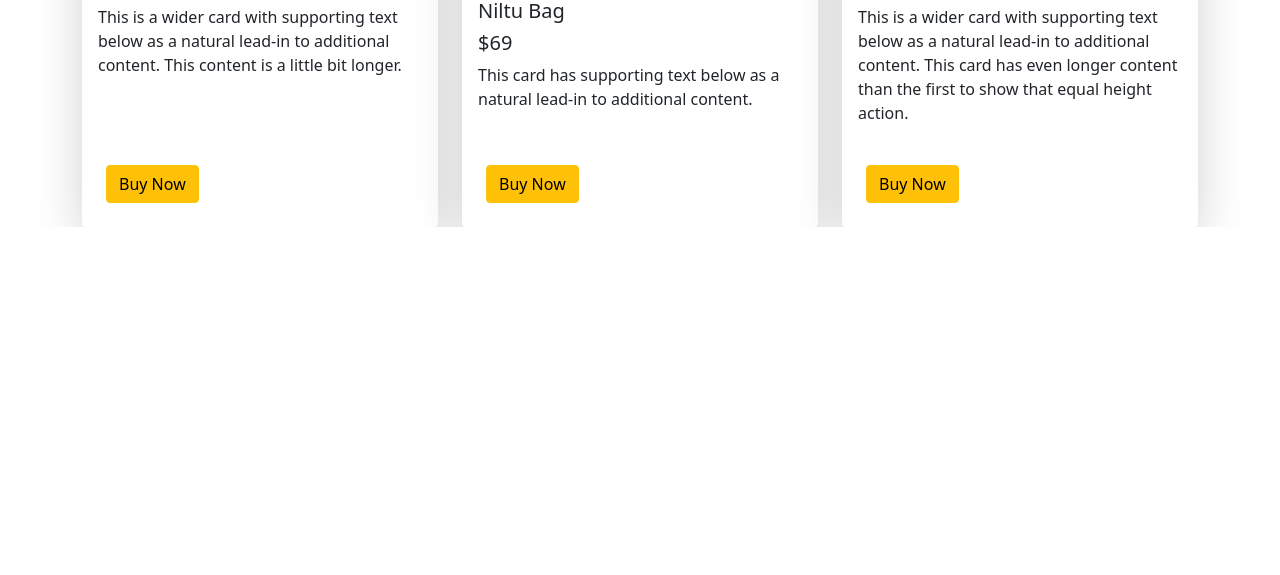
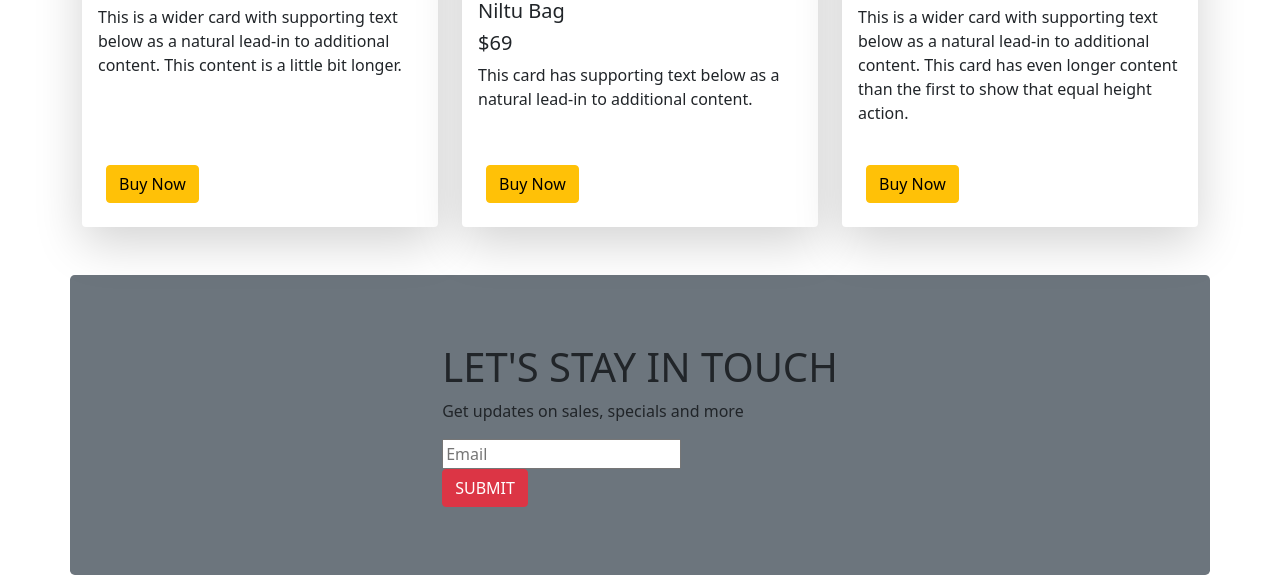
Before and after one commit to TakiKauser/panda-commerce, a plain HTML site: page index.html in a window 1280 px wide. Shown: the part 1876-2451 px from the top of the page. Before the commit the page ends 2103 px from the top, so only its background shows below. Drawn offline with nearby package versions, Linux system fonts and the light colour scheme.

Commit message:
subscription section merged

```diff
--- a/index.html
+++ b/index.html
@@ -175,7 +175,7 @@
         </section>
 
         <!-- bagpack section -->
-        <section class="container mt-5">
+        <section class="container my-5">
             <h2>Bagpack</h2>
             <div class="row row-cols-1 row-cols-md-2 row-cols-lg-3 g-4">
                 <div class="col">
@@ -219,6 +219,16 @@
                 </div>
               </div>
         </section>
+
+        <!-- subscribe start -->
+        <section class="container bg-secondary d-flex justify-content-center align-items-center rounded-3" style="height: 300px;">
+            <div class="">
+                <h1>LET'S STAY IN TOUCH</h1>
+                <p>Get updates on sales, specials and more</p>
+                <input type="email" placeholder="Email"> <br>
+                <button class="btn btn-danger">SUBMIT</button>
+            </div>
+        </section>
     </main>
 
     <!-- footer start -->
```
